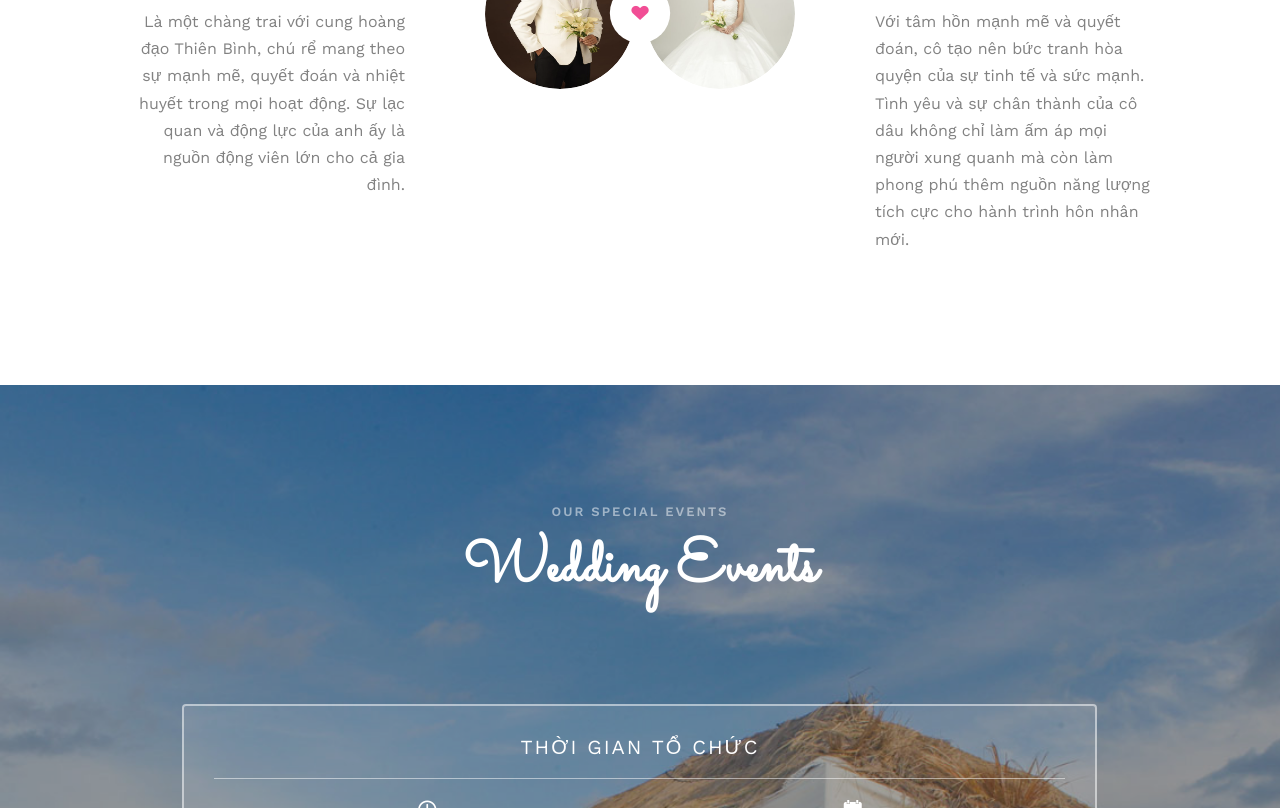
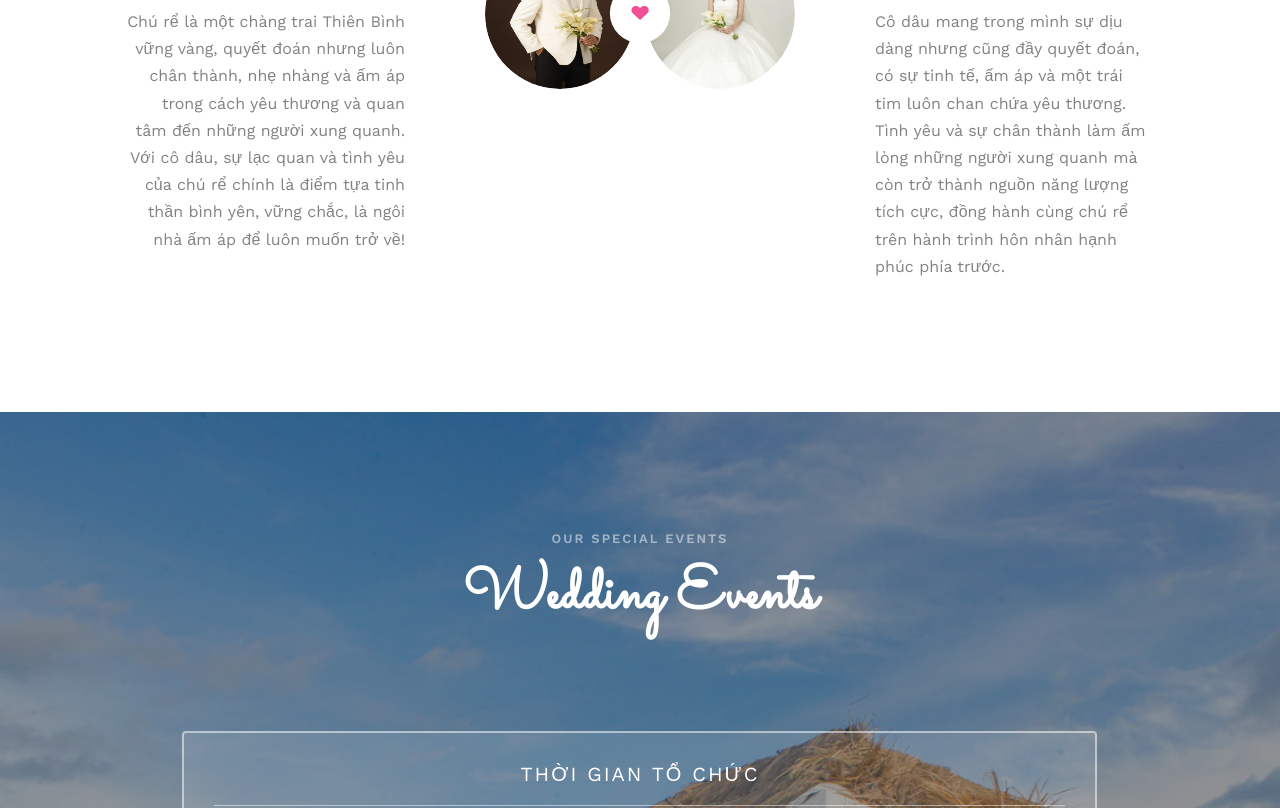
Before and after one commit to WeddingInvitation999/WeddingInvite, a plain HTML site: page index.html in a window 1280 px wide. Shown: the part 1633-2441 px from the top of the page. Drawn offline with nearby package versions, Linux system fonts and the light colour scheme; files whose address does not match are found by name.

Commit message:
Update wedding DX

```diff
--- a/index.html
+++ b/index.html
@@ -213,9 +213,7 @@
 						</div>
 						<div class="desc-groom">
 							<h3 style="font-family: 'Pacifico'">Anh Dũng</h3>
-							<p>Là một chàng trai với cung hoàng đạo Thiên Bình, chú rể mang theo sự mạnh mẽ, quyết đoán và nhiệt
-								huyết trong mọi hoạt động. Sự lạc quan và động lực của anh ấy là nguồn động viên lớn cho
-								cả gia đình.</p>
+							<p>Chú rể là một chàng trai Thiên Bình vững vàng, quyết đoán nhưng luôn chân thành, nhẹ nhàng và ấm áp trong cách yêu thương và quan tâm đến những người xung quanh. Với cô dâu, sự lạc quan và tình yêu của chú rể chính là điểm tựa tinh thần bình yên, vững chắc, là ngôi nhà ấm áp để luôn muốn trở về!</p>
 						</div>
 					</div>
 					<p class="heart text-center"><i class="icon-heart2"></i></p>
@@ -225,9 +223,7 @@
 						</div>
 						<div class="desc-bride">
 							<h3 style="font-family: 'Pacifico'">Nguyễn Xuân</h3>
-							<p>Với tâm hồn mạnh mẽ và quyết đoán, cô tạo nên bức tranh hòa quyện của sự tinh tế và sức
-								mạnh. Tình yêu và sự chân thành của cô dâu không chỉ làm ấm áp mọi người xung quanh mà
-								còn làm phong phú thêm nguồn năng lượng tích cực cho hành trình hôn nhân mới.</p>
+							<p>Cô dâu mang trong mình sự dịu dàng nhưng cũng đầy quyết đoán, có sự tinh tế, ấm áp và một trái tim luôn chan chứa yêu thương. Tình yêu và sự chân thành làm ấm lòng những người xung quanh mà còn trở thành nguồn năng lượng tích cực, đồng hành cùng chú rể trên hành trình hôn nhân hạnh phúc phía trước.</p>
 						</div>
 					</div>
 				</div>
```
